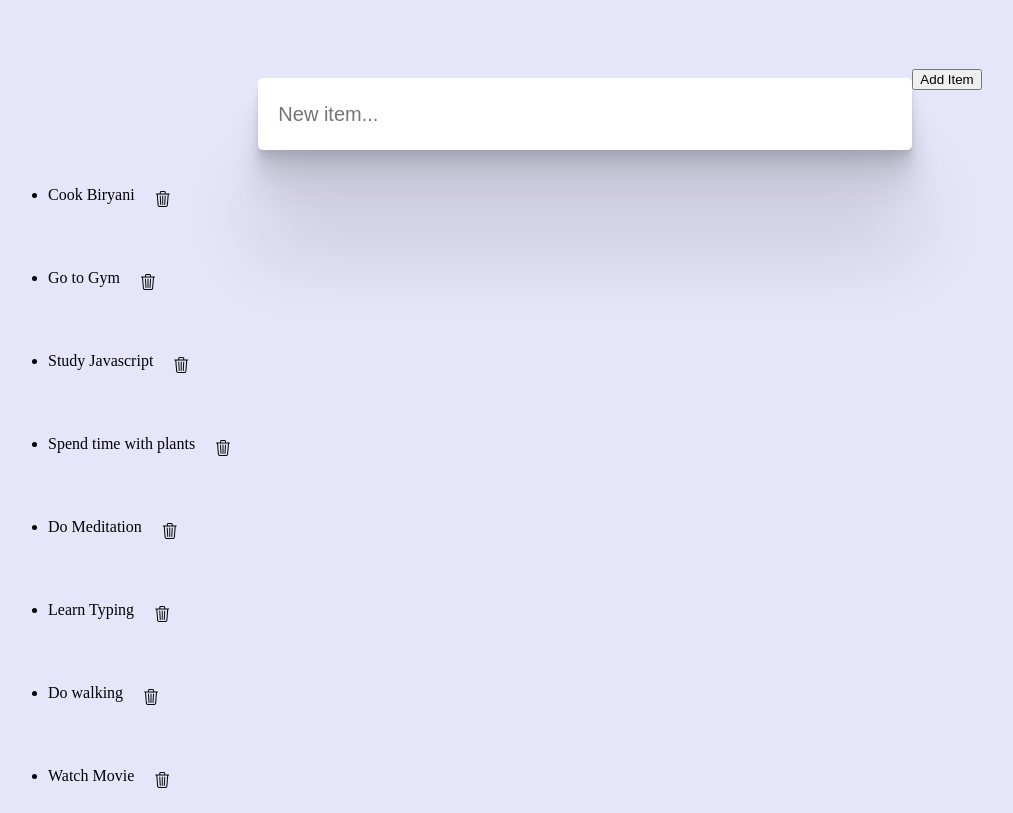
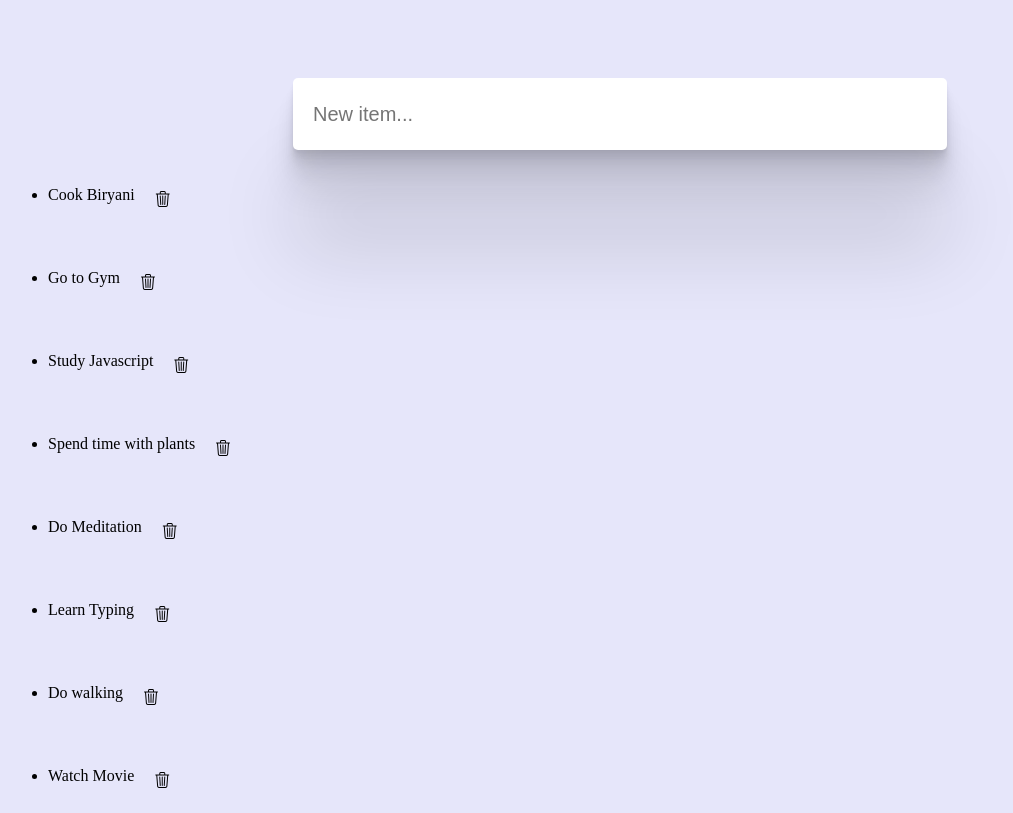
Before and after one commit to soumya1405/Shopping-List, a website: page main.html in a window 1280 px wide. Shown: the top 813 px of the page, without its empty margins (20-1033 px from the left). Drawn offline with nearby package versions, Linux system fonts and the light colour scheme.

Commit message:
remove the add item button

```diff
--- a/main.html
+++ b/main.html
@@ -8,11 +8,8 @@
     <title>Document</title>
 </head>
 <body style="background-color: lavender;">
-
     <div class="todo--container">
         <input type="text" class="todo--item" id="in" placeholder="New item..."></input>
-        <button id="add">Add Item</button>
-        <!-- <i class="bi bi-trash3"></i> -->
     </div>
 
 
```
